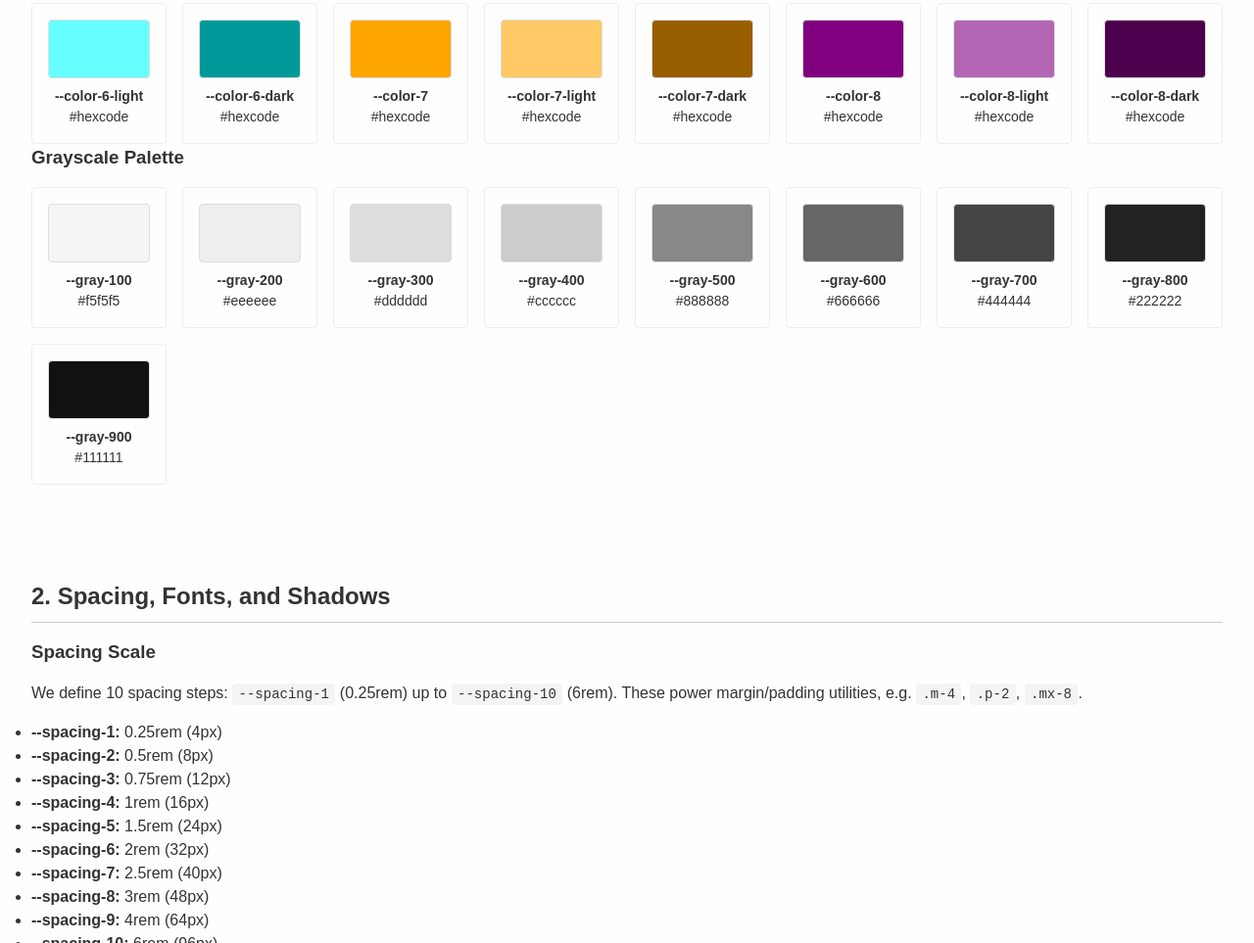
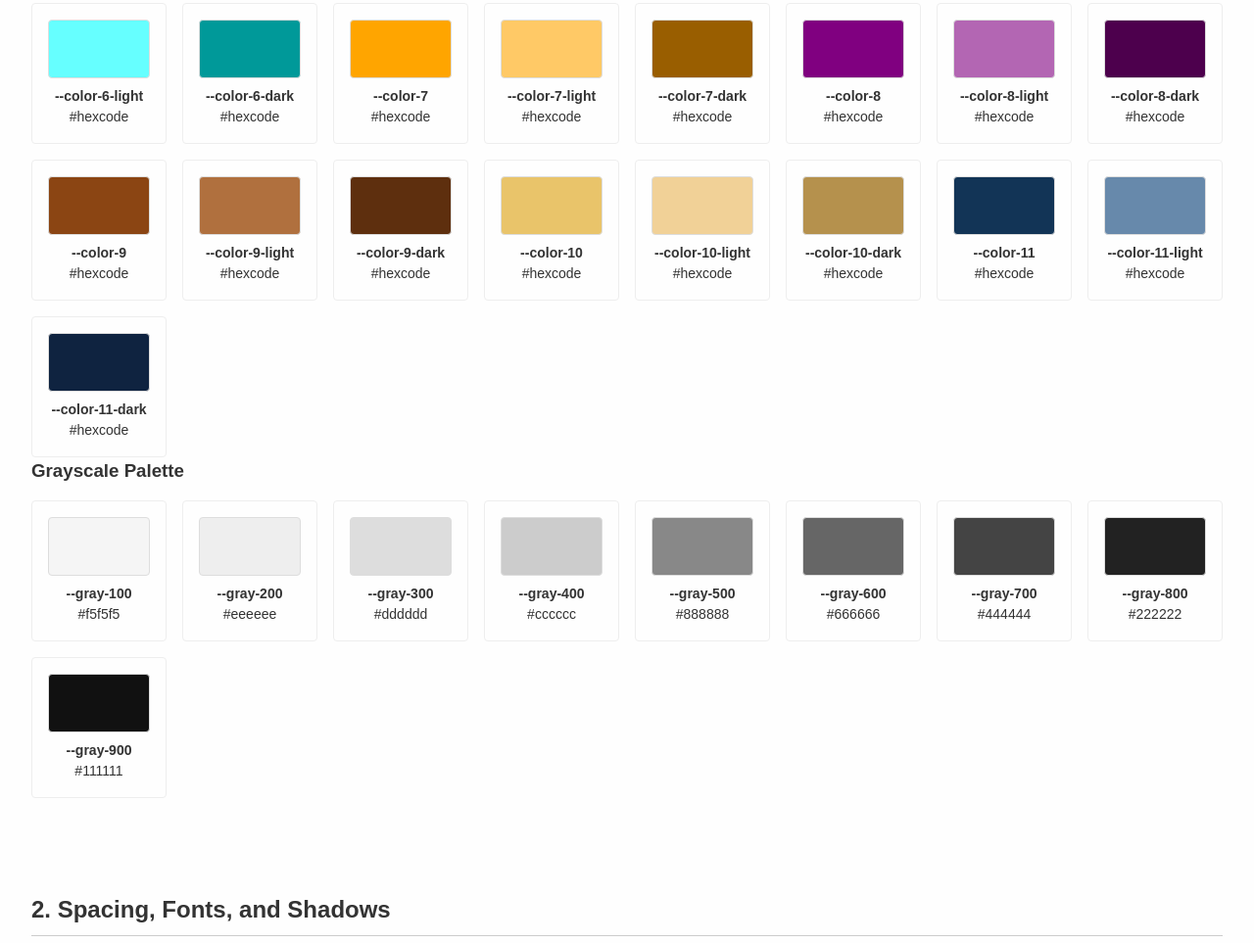
Before and after one commit to bamboounderwear/scss2, a website: page index.html in a window 1280 px wide. Shown: the part 743-1706 px from the top of the page at 98% size. Drawn offline with nearby package versions, Linux system fonts and the light colour scheme; files that its build step writes are made by us from their sources.

Commit message:
11 colors

```diff
--- a/index.html
+++ b/index.html
@@ -227,6 +227,51 @@
           <div class="color-swatch">
             <div class="color-box" style="background-color: var(--color-8-dark);"></div>
             <strong>--color-8-dark</strong><br>#hexcode
+          </div>
+
+          <!-- Color 9 -->
+
+          <div class="color-swatch">
+            <div class="color-box" style="background-color: var(--color-9);"></div>
+            <strong>--color-9</strong><br>#hexcode
+          </div>
+          <div class="color-swatch">
+            <div class="color-box" style="background-color: var(--color-9-light);"></div>
+            <strong>--color-9-light</strong><br>#hexcode
+          </div>
+          <div class="color-swatch">
+            <div class="color-box" style="background-color: var(--color-9-dark);"></div>
+            <strong>--color-9-dark</strong><br>#hexcode
+          </div>
+
+          <!-- Color 10 -->
+
+          <div class="color-swatch">
+            <div class="color-box" style="background-color: var(--color-10);"></div>
+            <strong>--color-10</strong><br>#hexcode
+          </div>
+          <div class="color-swatch">
+            <div class="color-box" style="background-color: var(--color-10-light);"></div>
+            <strong>--color-10-light</strong><br>#hexcode
+          </div>
+          <div class="color-swatch">
+            <div class="color-box" style="background-color: var(--color-10-dark);"></div>
+            <strong>--color-10-dark</strong><br>#hexcode
+          </div>
+
+          <!-- Color 11 -->
+
+          <div class="color-swatch">
+            <div class="color-box" style="background-color: var(--color-11);"></div>
+            <strong>--color-11</strong><br>#hexcode
+          </div>
+          <div class="color-swatch">
+            <div class="color-box" style="background-color: var(--color-11-light);"></div>
+            <strong>--color-11-light</strong><br>#hexcode
+          </div>
+          <div class="color-swatch">
+            <div class="color-box" style="background-color: var(--color-11-dark);"></div>
+            <strong>--color-11-dark</strong><br>#hexcode
           </div>
 
     </div>
```
